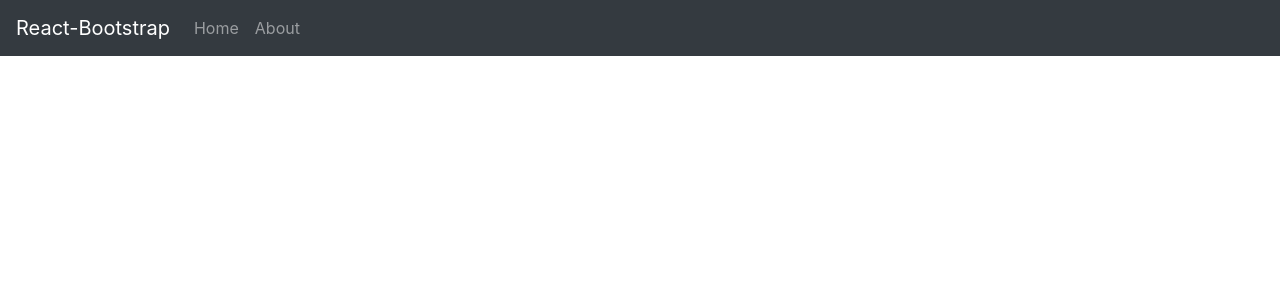
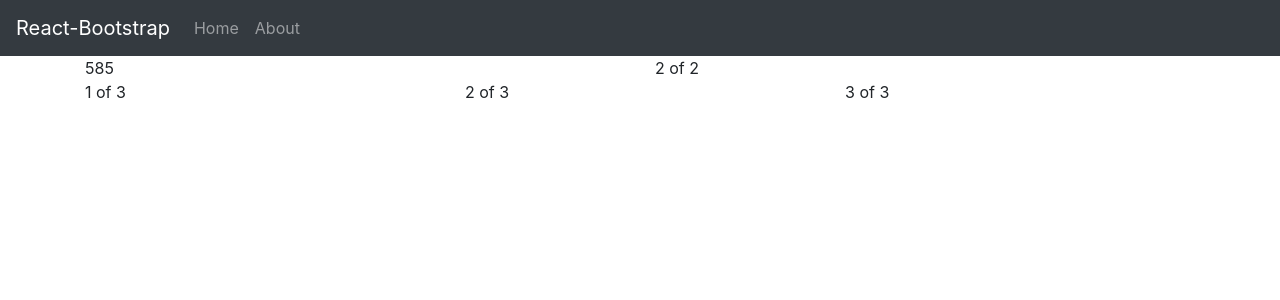
Before and after one commit to babayag/FreelanceToBIZ, a React (Create React App) app: page / in a window 1280 px wide. Shown: the top 300 px of the page. Built offline with nearby package versions, Linux system fonts and the light colour scheme.

Commit message:
remove exact on path

```diff
--- a/src/App.js
+++ b/src/App.js
@@ -13,8 +13,8 @@ class App extends Component {
         <BarNav/>
         <BrowserRouter>
         <Switch>
-          <Route exact path="FreelanceToBusiness/" component={Home} />
-          <Route exact path="FreelanceToBusiness/about" component={About} />
+          <Route  path="/" component={Home} />
+          <Route  path="/about" component={About} />
         </Switch>
       </BrowserRouter>
       </div>
--- a/src/components/barNav.js
+++ b/src/components/barNav.js
@@ -9,8 +9,8 @@ export class BarNav extends Component
             <Navbar.Toggle aria-controls="basic-navbar-nav" />
             <Navbar.Collapse id="basic-navbar-nav">
             <Nav className="mr-auto">
-            <Nav.Link href="FreelanceToBusiness/">Home</Nav.Link>
-            <Nav.Link href="FreelanceToBusiness/about">About</Nav.Link>
+            <Nav.Link href="/">Home</Nav.Link>
+            <Nav.Link href="/about">About</Nav.Link>
             </Nav>
             </Navbar.Collapse>
         </Navbar>
```
